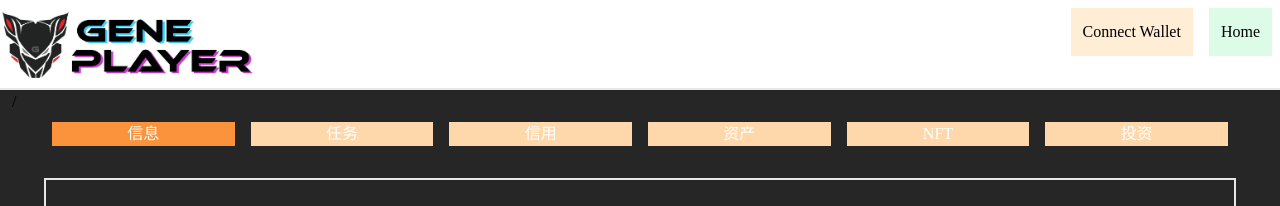
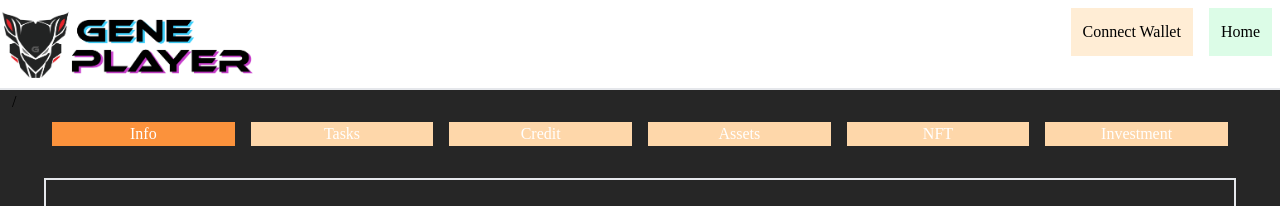
Before and after one commit to Nankil/gamefi-frontend, a Vue app: page /account/info in a window 1280 px wide. Shown: the top 206 px of the page. Built offline with nearby package versions, Linux system fonts and the light colour scheme; no server answers; a web font is replaced by a local one.

Commit message:
bar internation

```diff
--- a/src/App.vue
+++ b/src/App.vue
@@ -21,52 +21,52 @@ export default {
         {
           path: "/",
           name: "Home",
-          display_name: "Home",
+          display_name: this.$t("routes[0].display_name"),
         },
         {
           path: "/events",
           name: "Events",
-          display_name: "Events",
+          display_name: this.$t("routes[1].display_name"),
         },
         {
           path: "/community",
           name: "Community",
-          display_name: "Community",
+          display_name: this.$t("routes[2].display_name"),
         },
         {
           path: "/lock",
           name: "Lock",
-          display_name: "Lock",
+          display_name: this.$t("routes[3].display_name"),
         },
         {
           path: "/account",
           name: "Account",
-          display_name: "Account",
+          display_name: this.$t("routes[4].display_name"),
         },
         {
           path: "/tutorial",
           name: "Turorial",
-          display_name: "Turorial",
+          display_name: this.$t("routes[5].display_name"),
         },
         {
           path: "/media",
           name: "Media",
-          display_name: "Media",
+          display_name: this.$t("routes[6].display_name"),
         },
         {
           path: "/roadmap",
           name: "RoadMap",
-          display_name: "Road Map",
+          display_name: this.$t("routes[7].display_name"),
         },
         {
           path: "/gamephase",
           name: "GamePhase",
-          display_name: "Game Phase",
+          display_name: this.$t("routes[8].display_name"),
         },
         {
           path: "/contactus",
           name: "ContactUs",
-          display_name: "Contact Us",
+          display_name: this.$t("routes[9].display_name"),
         },
       ],
       alertMsg: {
@@ -134,10 +134,14 @@ export default {
       <Heading />
     </div>
     <div class="flex flex-row w-full h-full bg-black">
-      <div v-if="isBarActive" class="w-1/6" >
+      <div v-if="isBarActive" class="w-1/6">
         <NavBar :routes="routes" />
       </div>
-      <div class=" px-3 main #262626 border-t-2 bgc" :class="[isBarActive?'w-5/6':'w-full']">
+
+      <div
+        class="px-3 main #262626 border-t-2 bgc"
+        :class="[isBarActive ? 'w-5/6' : 'w-full']"
+      >
         <div>
           <Route />
         </div>
--- a/src/lang/CN.json
+++ b/src/lang/CN.json
@@ -65,5 +65,57 @@
     "Holders": "持有者",
     "Market Size": "市場规模"
   },
-  "RoadMap": "項目發展路線圖"
+  "RoadMap": "項目發展路線圖",
+  "routes": [
+    {
+      "path": "/",
+      "name": "Home",
+      "display_name": "首頁"
+    },
+    {
+      "path": "/events",
+      "name": "Events",
+      "display_name": "活动"
+    },
+    {
+      "path": "/community",
+      "name": "Community",
+     "display_name": "社区"
+    },
+    {
+      "path": "/lock",
+      "name": "Lock",
+      "display_name": "锁仓"
+    },
+    {
+      "path": "/account",
+      "name": "Account",
+      "display_name": "账户"
+    },
+    {
+      "path": "/tutorial",
+      "name": "Turorial",
+      "display_name": "教程"
+    },
+    {
+      "path": "/media",
+      "name": "Media",
+      "display_name": "媒体"
+    },
+    {
+      "path": "/roadmap",
+      "name": "RoadMap",
+      "display_name": "項目發展路線圖"
+    },
+    {
+      "path": "/gamephase",
+      "name": "GamePhase",
+      "display_name": "游戏阶段"
+    },
+    {
+      "path": "/contactus",
+      "name": "ContactUs",
+      "display_name": "联系我们"
+    }
+  ]
 }
--- a/src/lang/EN.json
+++ b/src/lang/EN.json
@@ -10,33 +10,21 @@
     "Account": {
         "routes": [
             {
-                "path": "/account/info",
-                "name": "Info",
                 "display_name": "Info"
             },
             {
-                "path": "/account/tasks",
-                "name": "Tasks",
                 "display_name": "Tasks"
             },
             {
-                "path": "/account/credit",
-                "name": "Credit",
                 "display_name": "Credit"
             },
             {
-                "path": "/account/assets",
-                "name": "Assets",
                 "display_name": "Assets"
             },
             {
-                "path": "/account/nft",
-                "name": "NFT",
                 "display_name": "NFT"
             },
             {
-                "path": "/account/investment",
-                "name": "Investment",
                 "display_name": "Investment"
             }
         ]
@@ -65,5 +53,37 @@
         "Holders": " Holders",
         "Market Size": " Market Size"
     },
-    "RoadMap": "RoadMap"
+    "RoadMap": "RoadMap",
+    "routes": [
+        {
+            "display_name": "Home"
+        },
+        {
+            "display_name": "Events"
+        },
+        {
+            "display_name": "Community"
+        },
+        {
+            "display_name": "Lock"
+        },
+        {
+            "display_name": "Account"
+        },
+        {
+            "display_name": "Turorial"
+        },
+        {
+            "display_name": "Media"
+        },
+        {
+            "display_name": "Road Map"
+        },
+        {
+            "display_name": "Game Phase"
+        },
+        {
+            "display_name": "Contact Us"
+        }
+    ]
 }
--- a/src/main.js
+++ b/src/main.js
@@ -15,7 +15,7 @@ import store from './store';
 const app = createApp(App);
 const i18n = createI18n(
     {
-      locale: 'CN',
+      locale: 'EN',
       messages: {
         'CN': CN,
         'EN': EN,
--- a/src/views/Account.vue
+++ b/src/views/Account.vue
@@ -1,38 +1,38 @@
 <script >
-import NavBar2 from '@/components/NavBar2.vue';
+import NavBar2 from "@/components/NavBar2.vue";
 export default {
   data() {
     return {
       routes: [
         {
-          path: this.$t('Account.routes[0].path'),
-          name: this.$t('Account.routes[0].name'),
-          display_name: this.$t('Account.routes[0].display_name'),
+          path: "/account/info",
+          name: "Info",
+          display_name: this.$t("Account.routes[0].display_name"),
         },
         {
-          path: this.$t('Account.routes[1].path'),
-          name: this.$t('Account.routes[1].name'),
-          display_name: this.$t('Account.routes[1].display_name'),
+          path: "/account/tasks",
+          name: "Tasks",
+          display_name: this.$t("Account.routes[1].display_name"),
         },
         {
-          path: this.$t('Account.routes[2].path'),
-          name: this.$t('Account.routes[2].name'),
-          display_name: this.$t('Account.routes[2].display_name'),
+          path: "/account/credit",
+          name: "Credit",
+          display_name: this.$t("Account.routes[2].display_name"),
         },
         {
-          path: this.$t('Account.routes[3].path'),
-          name: this.$t('Account.routes[3].name'),
-          display_name: this.$t('Account.routes[3].display_name'),
+          path: "/account/assets",
+          name: "Assets",
+          display_name: this.$t("Account.routes[3].display_name"),
         },
         {
-          path: this.$t('Account.routes[4].path'),
-          name: this.$t('Account.routes[4].name'),
-          display_name: this.$t('Account.routes[4].display_name'),
+          path: "/account/nft",
+          name: "NFT",
+          display_name: this.$t("Account.routes[4].display_name"),
         },
         {
-          path: this.$t('Account.routes[5].path'),
-          name: this.$t('Account.routes[5].name'),
-          display_name: this.$t('Account.routes[5].display_name'),
+          path: "/account/investment",
+          name: "Investment",
+          display_name: this.$t("Account.routes[5].display_name"),
         },
       ],
     };
@@ -43,7 +43,6 @@ export default {
   mounted() {
     console.log(this);
   },
-
 };
 </script>
 
```
